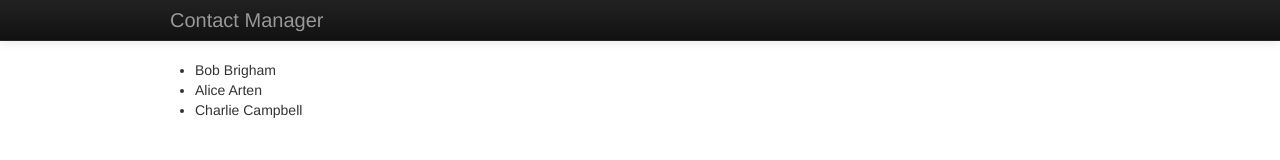
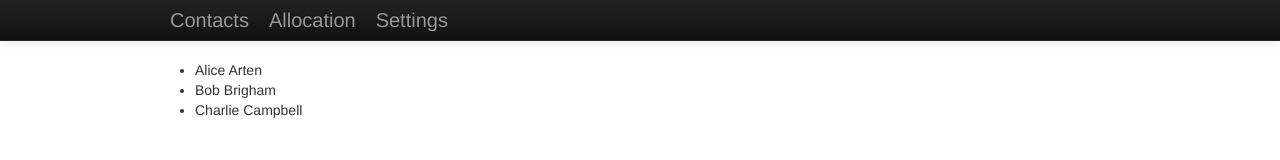
Before and after one commit to Kimbsy/backbone_marionette, a plain HTML site: page index.html in a window 1280 px wide. Drawn offline with Linux system fonts and the light colour scheme.

Commit message:
made nice and modular

```diff
--- /dev/null
+++ b/assets/js/app.js
@@ -0,0 +1,15 @@
+var ContactManager = new Marionette.Application();
+
+// define regions for nav bar and contact list
+ContactManager.addRegions({
+  navRegion: '#nav-region',
+  mainRegion: "#main-region"
+});
+
+ContactManager.on("start", function() {
+  // display the nav links
+  ContactManager.ContactsApp.List.Controller.listNavLinks()
+
+  // display the contacts
+  ContactManager.ContactsApp.List.Controller.listContacts();
+});
--- /dev/null
+++ b/assets/js/apps/contacts/list/list_controller.js
@@ -0,0 +1,29 @@
+ContactManager.module("ContactsApp.List", function(List, ContactManager, Backbone, Marionette, $, _) {
+  List.Controller = {
+    listNavLinks: function() {
+      // create collection of nav links
+      var navs = ContactManager.request("navLink:entities");
+
+      // instantiate view for nav link collection
+      var navLinksView = new List.NavLinks({
+        collection: navs
+      });
+
+      // display the view
+      ContactManager.navRegion.show(navLinksView);
+    },
+
+    listContacts: function() {
+      // create collection of contacts
+      var contacts = ContactManager.request("contact:entities");
+
+      // instantiate view for contact collection
+      var contactsListView = new List.Contacts({
+        collection: contacts
+      });
+
+      // display the view
+      ContactManager.mainRegion.show(contactsListView);
+    }
+  }
+});
--- /dev/null
+++ b/assets/js/apps/contacts/list/list_view.js
@@ -0,0 +1,25 @@
+ContactManager.module("ContactsApp.List", function(List, ContactManager, Backbone, Marionette, $, _) {
+  // define view for nav link
+  List.NavLink = Marionette.ItemView.extend({
+    tagName: "span",
+    className: "brand",
+    template: "#nav-link",
+  });
+
+  // define view for collection of nav links
+  List.NavLinks = Marionette.CollectionView.extend({
+    childView: List.NavLink
+  });
+
+  // define view for contact
+  List.Contact = Marionette.ItemView.extend({
+    tagName: "li",
+    template: "#contact-list-item"
+  });
+
+  // define view for collection of contacts
+  List.Contacts = Marionette.CollectionView.extend({
+    tagName: "ul",
+    childView: List.Contact
+  });
+});
--- /dev/null
+++ b/assets/js/entities/contact.js
@@ -0,0 +1,60 @@
+ContactManager.module("Entities", function(Entities, ContactManager, Backbone, Marionette, $, _) {
+
+  // define model for single contact
+  Entities.Contact = Backbone.Model.extend({
+    defaults: {
+      firstName: "",
+      phoneNumber: "No phone number!"
+    }
+  });
+
+  // define a collection for contacts
+  Entities.ContactCollection = Backbone.Collection.extend({
+    model: Entities.Contact,
+    comparator: function(contact) {
+      return contact.get("firstName") + " " + contact.get("lastName")
+    }
+  });
+
+  // collection of contacts
+  var contacts;
+
+  // method to initialize contacts
+  var initializeContacts = function() {
+    contacts = new Entities.ContactCollection([
+      {
+        id: 1,
+        firstName: "Alice",
+        lastName: "Arten",
+        phoneNumber: "555-0123"
+      },
+      {
+        id: 2,
+        firstName: "Bob",
+        lastName: "Brigham",
+        phoneNumber: "555-1415"
+      },
+      {
+        id: 3,
+        firstName: "Charlie",
+        lastName: "Campbell",
+        phoneNumber: "555-9999"
+      }
+    ]);
+  };
+
+  // public method to get contacts
+  var API = {
+    getContactEntities: function() {
+      if (contacts === undefined) {
+        initializeContacts();
+      }
+      return contacts;
+    }
+  }
+
+  ContactManager.reqres.setHandler("contact:entities", function() {
+    return API.getContactEntities();
+  });
+
+});
--- /dev/null
+++ b/assets/js/entities/navLink.js
@@ -0,0 +1,49 @@
+ContactManager.module("Entities", function(Entities, ContactManager, Backbone, Marionette, $, _) {
+
+  // define model for nav link
+  Entities.NavLink = Backbone.Model.extend({
+    title: ""
+  });
+
+  // define a colection for nav links
+  Entities.NavLinkCollection = Backbone.Collection.extend({
+    model: Entities.NavLink,
+    comparator: "weight"
+  });
+
+  // collection of nav links
+  var navLinks;
+
+  // methos to initialize nav links
+  var initializeNavLinks = function() {
+    navLinks = new Entities.NavLinkCollection([
+      {
+        title: "Contacts",
+        weight: 10
+      },
+      {
+        title: "Allocation",
+        weight: 20
+      },
+      {
+        title: "Settings",
+        weight: 30
+      }
+    ]);
+  };
+
+  // public method to get nav links
+  var API = {
+    getNavLinkEntities: function() {
+      if (navLinks === undefined) {
+        initializeNavLinks();
+      }
+      return navLinks;
+    }
+  }
+
+  ContactManager.reqres.setHandler("navLink:entities", function() {
+    return API.getNavLinkEntities();
+  });
+
+});
--- a/index.html
+++ b/index.html
@@ -12,7 +12,9 @@
     <div class="navbar navbar-inverse navbar-fixed-top">
       <div class="navbar-inner">
         <div class="container">
-          <span class="brand">Contact Manager</span>
+          <div id="nav-region" class="container">
+            <span class="brand">This shit will go</span>
+          </div>
         </div>
       </div>
     </div>
@@ -25,73 +27,24 @@
       <%- firstName %> <%- lastName %>
     </script>
 
+    <script type="text/template" id="nav-link">
+      <%- title %>
+    </script>
+
     <script src="./assets/js/vendor/jquery.js"></script>
     <script src="./assets/js/vendor/json2.js"></script>
     <script src="./assets/js/vendor/underscore.js"></script>
     <script src="./assets/js/vendor/backbone.js"></script>
     <script src="./assets/js/vendor/backbone.marionette.js"></script>
 
+    <!-- custom js -->
+    <script src="./assets/js/app.js"></script>
+    <script src="./assets/js/entities/contact.js"></script>
+    <script src="./assets/js/entities/navLink.js"></script>
+    <script src="./assets/js/apps/contacts/list/list_view.js"></script>
+    <script src="./assets/js/apps/contacts/list/list_controller.js"></script>
+
     <script type="text/javascript">
-      var ContactManager = new Marionette.Application();
-
-      ContactManager.addRegions({
-        mainRegion: "#main-region",
-      });
-
-      // define model for single contact
-      ContactManager.Contact = Backbone.Model.extend({
-        defaults: {
-          firstName: "",
-          phoneNumber: "No phone number!"
-        }
-      });
-
-      // define view for single contact
-      ContactManager.ContactItemView = Marionette.ItemView.extend({
-        tagName: "li",
-        template: "#contact-list-item"
-      });
-
-      // define view for collection of contacts
-      ContactManager.ContactsView = Marionette.CollectionView.extend({
-        tagName: "ul",
-        childView: ContactManager.ContactItemView
-      });
-
-      // define a collection
-      ContactManager.ContactCollection = Backbone.Collection.extend({
-        model: ContactManager.Contact
-      });
-
-      ContactManager.on("start", function() {
-        // create collection of contacts
-        var contacts = new ContactManager.ContactCollection([
-          {
-            firstName: "Bob",
-            lastName: "Brigham",
-            phoneNumber: "555-0163"
-          },
-          {
-            firstName: "Alice",
-            lastName: "Arten",
-            phoneNumber: "555-0184"
-          },
-          {
-            firstName: "Charlie",
-            lastName: "Campbell",
-            phoneNumber: "555-0129"
-          }
-        ]);
-
-        // instantiate view for displaying collection
-        var contactsListView = new ContactManager.ContactsView({
-          collection: contacts
-        });
-
-        // display the collection
-        ContactManager.mainRegion.show(contactsListView);
-      });
-
       ContactManager.start();
     </script>
 
```
